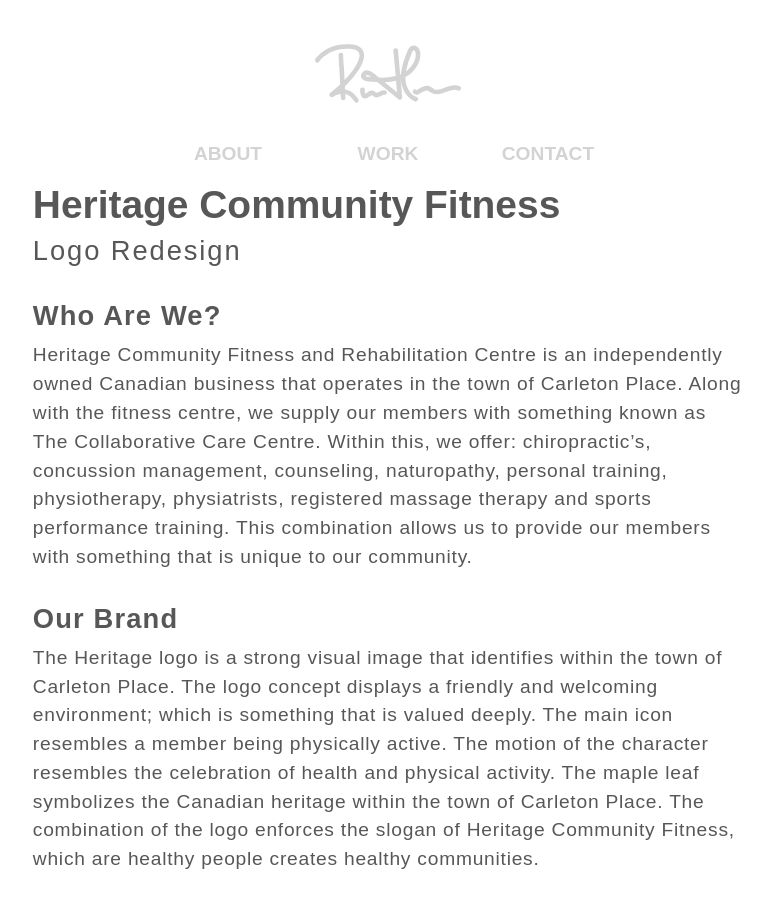
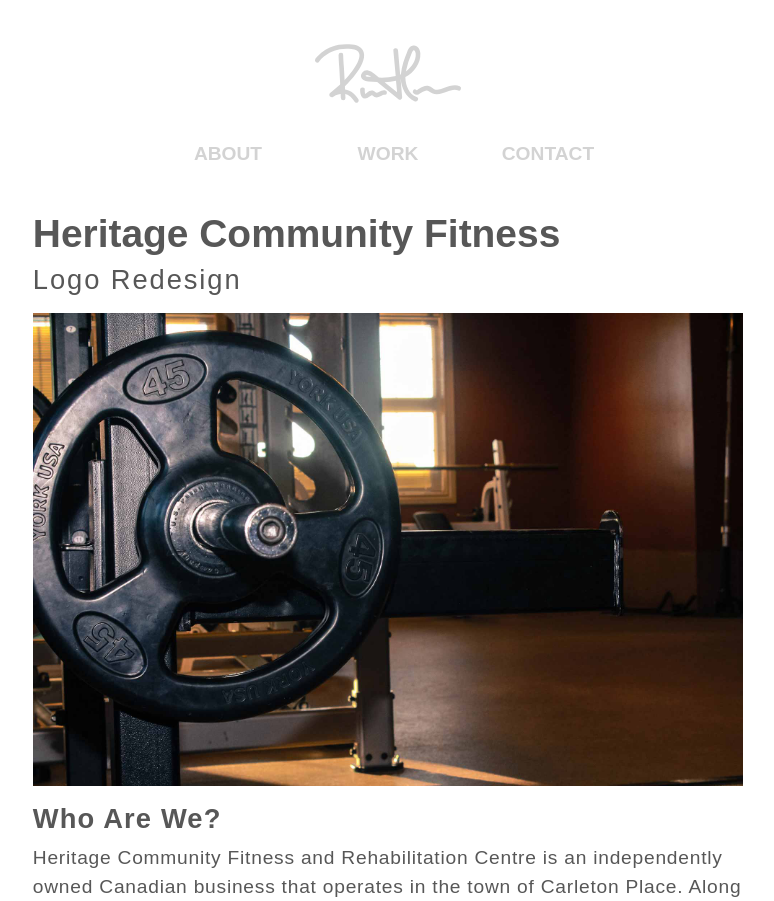
Before and after one commit to rachelhisko/hiskodesigns.ca, a Jekyll site: the page built from heritage-logo.html, in a window 1280 px wide. Shown: the top 901 px of the page, without its empty margins (252-1026 px from the left). Built offline with Jekyll 4.4.1, drawn with Linux system fonts in a browser that asks for light colours; nearby versions of some CDN libraries; some web fonts are replaced; comment, search, counter and statistics services are not loaded; grey boxes are pictures that could not be loaded.

Commit message:
browers testing

```diff
--- a/_layouts/default.html
+++ b/_layouts/default.html
@@ -48,13 +48,13 @@
     </header>
   </div>
 {% endunless %}
-    <main id="content">
+    <main class="gutter-1-2" id="content">
 
       {{content}}
 
     </main>
 {% unless page.hidewrapper %}
-    <footer class="push wrapper" id="data-author" itemprop="author" itemscope itemtype="https://schema.org/Person">
+    <footer class="push wrapper gutter-1-2" id="data-author" itemprop="author" itemscope itemtype="https://schema.org/Person">
       <div class="content pad-t-2 right nav-link pad-b-1-2">
         <a class="top" href="#">Back to top</a>
       </div>
--- a/heritage-logo.html
+++ b/heritage-logo.html
@@ -3,12 +3,18 @@
 title: Rachel Hisko Designs • Heritage Logo Redesign
 ---
 
-<section itemref="data-author" itemscope itemtype="https://schema.org/WebSite" class="gutter-1-2 content">
+<section itemref="data-author" itemscope itemtype="https://schema.org/WebSite" class="gutter-1-2 content pad-t">
 
-  <main role="main" id="main">
+  <main id="main">
 
-    <h1 itemprop="name" class="push-0 title zetta gutter-1-2">Heritage Community Fitness</h1>
-    <h2 itemprop="description" class="push title-discription tera gutter-1-2">Logo Redesign</h2>
+    <div>
+      <h1 itemprop="name" class="push-0 title zetta gutter-1-2">Heritage Community Fitness</h1>
+      <h2 itemprop="description" class="push-1-2 title-discription tera gutter-1-2">Logo Redesign</h2>
+    </div>
+
+    <div class="push-1-2">
+      <img itemprop="image" class="img-flex gutter-1-2" src="{{site.baseurl}}/images/heritage.jpg" alt="{{page.alt-top-image}}">
+    </div>
 
     <div class="push-2 gutter-1-2">
       <h3 itemprop="name" class="push-1-4">Who Are We?</h3>
--- a/index.html
+++ b/index.html
@@ -9,10 +9,10 @@
 
 <div itemref="data-author" itemscope itemtype="https://schema.org/WebSite" id="main">
 
-    <div class="about wrapper gutter pad-t-1-2" id="about">
-      <h2 itemprop="name" class="text-upper push-1-4 gutter-1-2">About Me</h2>
+    <div class="about wrapper gutter-1-2 pad-t-1-2" id="about">
+      <h2 itemprop="name" class="text-upper push-1-4">About Me</h2>
     </div>
-    <div class="about wrapper gutter grid push-1-2">
+    <div class="about wrapper grid push-1-2">
       <section>
         <div class="unit xs-1 s-1 m-1 l-1-2 gutter-1-2">
           <p itemprop="description" class="main-text push-1-4 milli">Hi there, I’m Rachel! You can usually find me touring around my hometown of Carleton Place, Ontario; taking photos, drinking Salted Carmel Mochas and listening to classical music.</p>
--- a/photography.html
+++ b/photography.html
@@ -88,7 +88,7 @@
 
   <div class="wrapper nav-link">
     <div class="inline">
-      <a href="{{site.baseurl}}/birch-haven-redesign">Previous</a>
+      <a href="{{site.baseurl}}/motion">Previous</a>
     </div>
     <div class="text-center push pad-t inline gutter">
       <a itemprop="url" href="{{site.baseurl}}/#portfolio">
```
Also changed, not shown: motion.html (+6 -2 lines), images/heritage.jpg (added).
